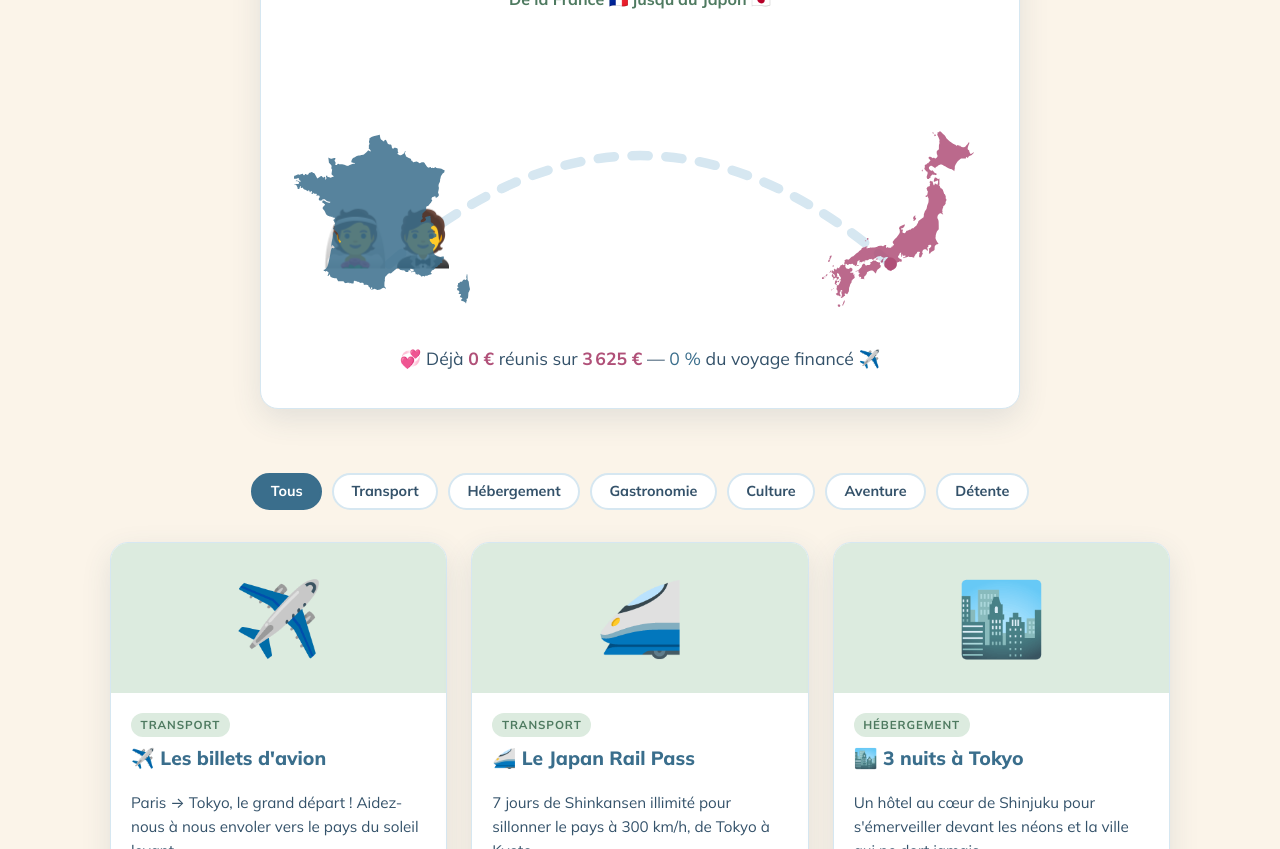
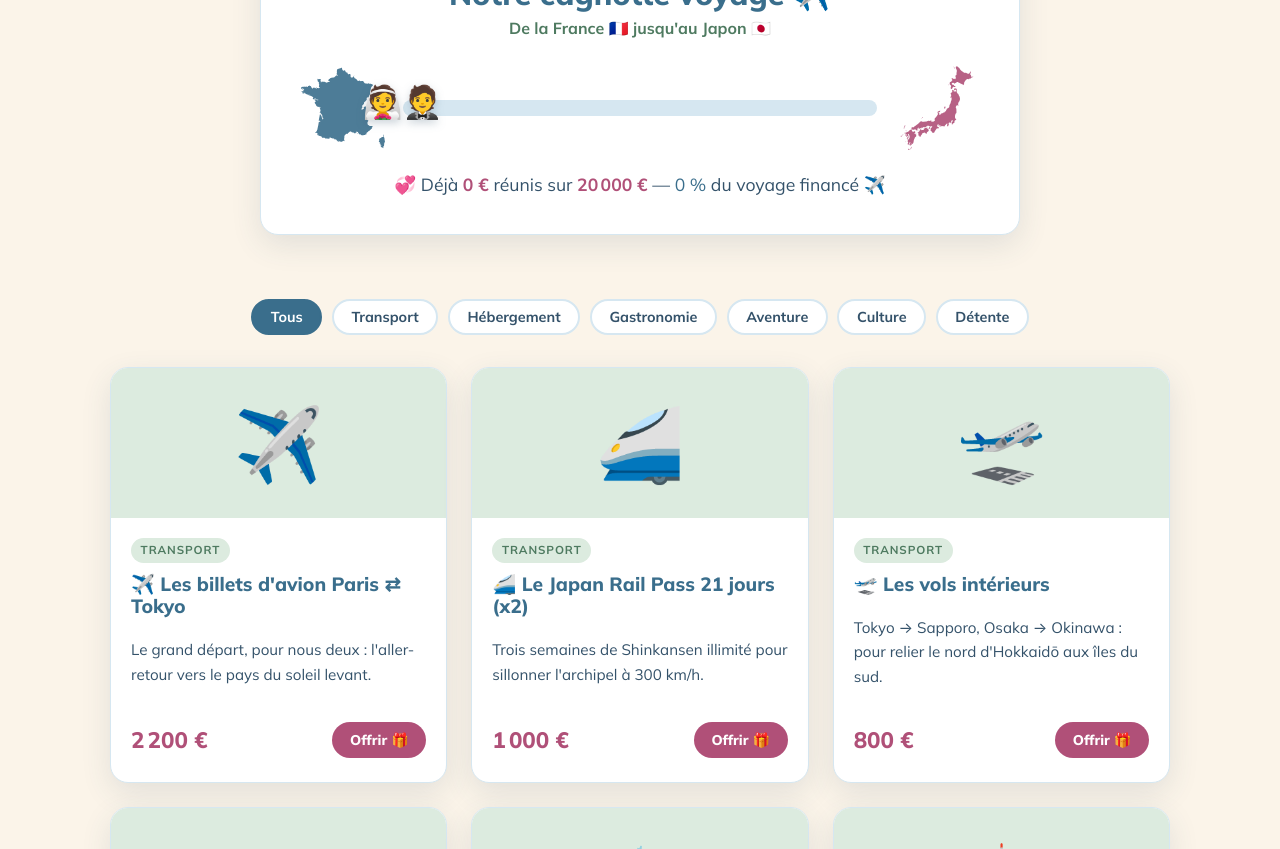
Before and after one commit to arthur-carpentier/mariage-arthur-mathilde, a plain HTML site: page index.html in a window 1280 px wide. Shown: the part 730-1579 px from the top of the page. Drawn offline with Linux system fonts and the light colour scheme.

Commit message:
Voyage 2 mois (20 000 €) + jauge en barre de progression
- gifts.json : nouvelle liste de 46 activités couvrant tout le Japon
  (Hokkaidō → Okinawa), pour un total exact de 20 000 €
- Remplace la courbe SVG par une barre de progression horizontale :
  silhouettes France/Japon aux extrémités, remplissage dégradé et couple
  de mariés qui progresse, animé par transition CSS
- intro mise à jour (périple de deux mois à travers le Japon)

Co-Authored-By: Claude Opus 4.8 <noreply@anthropic.com>
Claude-Session: https://claude.ai/code/session_01XV7JCNyud5rx6YitTdXdCZ

```diff
--- a/css/style.css
+++ b/css/style.css
@@ -87,41 +87,60 @@ h1, h2, h3 {
   box-shadow: var(--shadow);
 }
 .journey__title { font-size: clamp(1.4rem, 4vw, 1.9rem); }
-.journey__sub { margin: 0.25rem 0 0.5rem; color: var(--color-green); font-weight: 700; }
-.journey__map {
-  position: relative;
+.journey__sub { margin: 0.25rem 0 1.5rem; color: var(--color-green); font-weight: 700; }
+.journey__bar {
+  display: flex;
+  align-items: center;
+  gap: clamp(0.5rem, 2.5vw, 1.1rem);
   width: 100%;
-  margin: 0.5rem auto 0.25rem;
 }
-.journey__route { width: 100%; height: auto; display: block; overflow: visible; }
-#journey-couple { transition: none; }
 .journey__country {
-  position: absolute;
-  bottom: 8%;
-  width: 26%;
-  aspect-ratio: 1 / 1;
-  opacity: 0.85;
+  flex: none;
+  width: clamp(54px, 13vw, 84px);
+  height: clamp(54px, 13vw, 84px);
+  opacity: 0.9;
   -webkit-mask-repeat: no-repeat;
   mask-repeat: no-repeat;
-  -webkit-mask-position: center bottom;
-  mask-position: center bottom;
+  -webkit-mask-position: center;
+  mask-position: center;
   -webkit-mask-size: contain;
   mask-size: contain;
-  pointer-events: none;
 }
 .journey__country--fr {
-  left: -1%;
   background-color: var(--color-blue);
   -webkit-mask-image: url('../assets/france.svg');
   mask-image: url('../assets/france.svg');
 }
 .journey__country--jp {
-  right: -1%;
   background-color: var(--color-rose);
   -webkit-mask-image: url('../assets/japan.svg');
   mask-image: url('../assets/japan.svg');
 }
-.journey__label { margin: 0.75rem 0 0; font-size: 1.1rem; }
+.journey__track {
+  position: relative;
+  flex: 1;
+  height: 16px;
+  background: var(--color-blue-light);
+  border-radius: 999px;
+}
+.journey__fill {
+  height: 100%;
+  width: 0;
+  border-radius: 999px;
+  background: linear-gradient(90deg, var(--color-green), var(--color-rose));
+  transition: width 1.5s cubic-bezier(0.22, 1, 0.36, 1);
+}
+.journey__couple {
+  position: absolute;
+  top: 50%;
+  left: 0;
+  transform: translate(-50%, -62%);
+  font-size: clamp(1.5rem, 5vw, 2rem);
+  white-space: nowrap;
+  filter: drop-shadow(0 3px 4px rgba(52, 82, 106, 0.25));
+  transition: left 1.5s cubic-bezier(0.22, 1, 0.36, 1);
+}
+.journey__label { margin: 1.25rem 0 0; font-size: 1.1rem; }
 .journey__label strong { color: var(--color-rose); }
 .journey__label .pct { color: var(--color-blue); }
 
--- a/data/config.json
+++ b/data/config.json
@@ -2,7 +2,7 @@
   "couple": {
     "names": "Arthur & Mathilde",
     "subtitle": "Notre voyage de noces au Japon 🗾",
-    "intro": "Pour notre mariage, plutôt qu'une liste classique, nous rêvons d'un voyage au Japon. Chaque activité ci-dessous est une étape de ce voyage : vous pouvez nous en offrir une partie ou la totalité, ou simplement participer librement. Merci du fond du cœur 💛",
+    "intro": "Pour notre mariage, plutôt qu'une liste classique, nous rêvons d'un grand voyage de deux mois à travers tout le Japon, du nord sauvage d'Hokkaidō aux plages d'Okinawa. Chaque activité ci-dessous est une étape de ce périple : vous pouvez nous en offrir une partie ou la totalité, ou simplement participer librement. Merci du fond du cœur 💛",
     "weddingDate": ""
   },
   "progress": {
--- a/data/gifts.json
+++ b/data/gifts.json
@@ -1,128 +1,317 @@
 {
   "gifts": [
     {
-      "id": "vols",
+      "id": "vols-paris-tokyo",
       "emoji": "✈️",
-      "title": "Les billets d'avion",
-      "description": "Paris → Tokyo, le grand départ ! Aidez-nous à nous envoler vers le pays du soleil levant.",
-      "price": 1200,
+      "title": "Les billets d'avion Paris ⇄ Tokyo",
+      "description": "Le grand départ, pour nous deux : l'aller-retour vers le pays du soleil levant.",
+      "price": 2200,
       "category": "Transport",
       "image": ""
     },
     {
-      "id": "jrpass",
+      "id": "jr-pass",
       "emoji": "🚄",
-      "title": "Le Japan Rail Pass",
-      "description": "7 jours de Shinkansen illimité pour sillonner le pays à 300 km/h, de Tokyo à Kyoto.",
-      "price": 320,
+      "title": "Le Japan Rail Pass 21 jours (x2)",
+      "description": "Trois semaines de Shinkansen illimité pour sillonner l'archipel à 300 km/h.",
+      "price": 1000,
       "category": "Transport",
       "image": ""
     },
     {
-      "id": "hotel-tokyo",
-      "emoji": "🏙️",
-      "title": "3 nuits à Tokyo",
-      "description": "Un hôtel au cœur de Shinjuku pour s'émerveiller devant les néons et la ville qui ne dort jamais.",
+      "id": "vols-interieurs",
+      "emoji": "🛫",
+      "title": "Les vols intérieurs",
+      "description": "Tokyo → Sapporo, Osaka → Okinawa : pour relier le nord d'Hokkaidō aux îles du sud.",
+      "price": 800,
+      "category": "Transport",
+      "image": ""
+    },
+    {
+      "id": "location-voiture",
+      "emoji": "🚗",
+      "title": "La location de voiture",
+      "description": "Pour explorer librement la campagne d'Hokkaidō et les routes côtières.",
+      "price": 450,
+      "category": "Transport",
+      "image": ""
+    },
+    {
+      "id": "ferries",
+      "emoji": "🛳️",
+      "title": "Les ferries vers les îles",
+      "description": "Traverser les mers intérieures pour rejoindre Miyajima, Naoshima et les petites îles.",
+      "price": 250,
+      "category": "Transport",
+      "image": ""
+    },
+    {
+      "id": "tokyo",
+      "emoji": "🗼",
+      "title": "6 nuits à Tokyo",
+      "description": "Au cœur de Shinjuku, pour s'émerveiller devant les néons d'une ville qui ne dort jamais.",
+      "price": 1300,
+      "category": "Hébergement",
+      "image": ""
+    },
+    {
+      "id": "hakone",
+      "emoji": "♨️",
+      "title": "Ryokan & onsen à Hakone (2 nuits)",
+      "description": "Bains thermaux et vue sur le Mont Fuji, dans une auberge traditionnelle.",
+      "price": 900,
+      "category": "Hébergement",
+      "image": ""
+    },
+    {
+      "id": "koya",
+      "emoji": "⛩️",
+      "title": "Nuit au temple, Mont Kōya (2 nuits)",
+      "description": "Un shukubo : dormir chez les moines, méditer et partager la cuisine bouddhiste.",
+      "price": 500,
+      "category": "Hébergement",
+      "image": ""
+    },
+    {
+      "id": "kyoto-ryokan",
+      "emoji": "🏯",
+      "title": "Ryokan traditionnel à Kyoto (5 nuits)",
+      "description": "Tatamis, futons et jardin zen, au cœur de l'ancienne capitale impériale.",
+      "price": 1600,
+      "category": "Hébergement",
+      "image": ""
+    },
+    {
+      "id": "osaka",
+      "emoji": "🌃",
+      "title": "4 nuits à Osaka",
+      "description": "La capitale de la street food, base idéale pour rayonner dans le Kansai.",
+      "price": 800,
+      "category": "Hébergement",
+      "image": ""
+    },
+    {
+      "id": "kanazawa",
+      "emoji": "🎎",
+      "title": "3 nuits à Kanazawa",
+      "description": "Jardins, geishas et artisanat : le Japon raffiné de la côte de la mer du Japon.",
+      "price": 500,
+      "category": "Hébergement",
+      "image": ""
+    },
+    {
+      "id": "takayama",
+      "emoji": "🏔️",
+      "title": "3 nuits à Takayama (Alpes japonaises)",
+      "description": "Villages de montagne aux maisons centenaires, au cœur des Alpes du Japon.",
+      "price": 500,
+      "category": "Hébergement",
+      "image": ""
+    },
+    {
+      "id": "hiroshima",
+      "emoji": "🕊️",
+      "title": "3 nuits à Hiroshima",
+      "description": "Ville de mémoire et de paix, porte d'entrée vers l'île sacrée de Miyajima.",
       "price": 450,
       "category": "Hébergement",
       "image": ""
     },
     {
-      "id": "ryokan-kyoto",
-      "emoji": "🏯",
-      "title": "Une nuit en ryokan à Kyoto",
-      "description": "Auberge traditionnelle avec tatamis, futon et bain onsen privatif. L'expérience japonaise par excellence.",
-      "price": 280,
+      "id": "sapporo",
+      "emoji": "🌲",
+      "title": "5 nuits à Sapporo (Hokkaidō)",
+      "description": "Le grand nord sauvage : nature, volcans et la meilleure bière du Japon.",
+      "price": 950,
       "category": "Hébergement",
       "image": ""
     },
     {
-      "id": "hotel-osaka",
-      "emoji": "🌃",
-      "title": "3 nuits à Osaka",
-      "description": "La capitale de la street food ! De quoi se poser entre deux festins de takoyaki.",
-      "price": 390,
+      "id": "okinawa-sejour",
+      "emoji": "🏝️",
+      "title": "6 nuits à Okinawa",
+      "description": "Eaux turquoise et plages de sable blanc, pour clôturer le voyage en douceur.",
+      "price": 1250,
       "category": "Hébergement",
       "image": ""
     },
     {
-      "id": "sushi",
+      "id": "capsule",
+      "emoji": "🛏️",
+      "title": "Une nuit en hôtel capsule",
+      "description": "L'expérience insolite et futuriste d'une nuit dans une capsule japonaise.",
+      "price": 100,
+      "category": "Hébergement",
+      "image": ""
+    },
+    {
+      "id": "auberges",
+      "emoji": "🧳",
+      "title": "Auberges & étapes diverses",
+      "description": "Toutes les petites nuits d'étape entre deux grandes villes, au fil de la route.",
+      "price": 300,
+      "category": "Hébergement",
+      "image": ""
+    },
+    {
+      "id": "omakase",
       "emoji": "🍣",
-      "title": "Un dîner gastronomique de sushis",
-      "description": "Un omakase d'exception au comptoir, préparé sous nos yeux par un maître sushi.",
-      "price": 180,
+      "title": "Un omakase au comptoir",
+      "description": "Le grand jeu : des sushis d'exception préparés sous nos yeux par un maître.",
+      "price": 250,
       "category": "Gastronomie",
       "image": ""
     },
     {
-      "id": "ramen-tour",
+      "id": "wagyu",
+      "emoji": "🥩",
+      "title": "Un dîner de bœuf wagyu de Kobe",
+      "description": "La viande la plus persillée du monde, fondante à souhait.",
+      "price": 220,
+      "category": "Gastronomie",
+      "image": ""
+    },
+    {
+      "id": "kaiseki",
+      "emoji": "🥢",
+      "title": "Un kaiseki à Kyoto",
+      "description": "La haute gastronomie japonaise : un menu raffiné au rythme des saisons.",
+      "price": 300,
+      "category": "Gastronomie",
+      "image": ""
+    },
+    {
+      "id": "crabe-hokkaido",
+      "emoji": "🦀",
+      "title": "Un festin de crabe royal à Hokkaidō",
+      "description": "Le crabe géant du nord, spécialité des mers froides de l'île.",
+      "price": 200,
+      "category": "Gastronomie",
+      "image": ""
+    },
+    {
+      "id": "cours-cuisine",
+      "emoji": "🍱",
+      "title": "Un cours de cuisine japonaise",
+      "description": "Apprendre à rouler des sushis et préparer un vrai bento pour le ramener à la maison.",
+      "price": 150,
+      "category": "Gastronomie",
+      "image": ""
+    },
+    {
+      "id": "ramen-streetfood",
       "emoji": "🍜",
-      "title": "Tournée des ramens",
-      "description": "Une journée à dénicher les meilleurs bols de ramen dans les ruelles de la ville.",
-      "price": 60,
+      "title": "Tournée des ramen & street food",
+      "description": "Des ruelles de Tokyo au Dotonbori d'Osaka : ramen, takoyaki, okonomiyaki...",
+      "price": 130,
       "category": "Gastronomie",
       "image": ""
     },
     {
       "id": "the-matcha",
       "emoji": "🍵",
-      "title": "Cérémonie du thé matcha",
-      "description": "Une parenthèse zen pour découvrir le rituel ancestral du thé dans un jardin de Kyoto.",
-      "price": 80,
-      "category": "Culture",
+      "title": "Une cérémonie du thé matcha",
+      "description": "Le rituel ancestral du thé, dans la quiétude d'un jardin de Kyoto.",
+      "price": 100,
+      "category": "Gastronomie",
       "image": ""
     },
     {
-      "id": "plongee",
+      "id": "sake",
+      "emoji": "🍶",
+      "title": "Une dégustation de saké",
+      "description": "Visite d'une brasserie traditionnelle et dégustation des meilleurs crus.",
+      "price": 100,
+      "category": "Gastronomie",
+      "image": ""
+    },
+    {
+      "id": "repas-quotidien",
+      "emoji": "🍙",
+      "title": "Nos repas du quotidien (2 mois)",
+      "description": "Tous les petits-déjeuners, déjeuners et dîners du voyage. Le carburant des aventuriers !",
+      "price": 1105,
+      "category": "Gastronomie",
+      "image": ""
+    },
+    {
+      "id": "plongee-okinawa",
       "emoji": "🤿",
       "title": "Plongée sous-marine à Okinawa",
-      "description": "Explorer les récifs coralliens et les eaux turquoise des îles du sud du Japon.",
-      "price": 220,
+      "description": "Explorer les récifs coralliens et les eaux cristallines des îles du sud.",
+      "price": 300,
       "category": "Aventure",
       "image": ""
     },
     {
-      "id": "fuji",
+      "id": "mont-fuji",
       "emoji": "🗻",
-      "title": "Excursion au Mont Fuji",
-      "description": "Une journée face au sommet mythique du Japon, entre lacs et sources chaudes.",
-      "price": 150,
+      "title": "L'ascension du Mont Fuji",
+      "description": "Gravir de nuit le sommet sacré pour voir le lever du soleil depuis le toit du Japon.",
+      "price": 200,
+      "category": "Aventure",
+      "image": ""
+    },
+    {
+      "id": "ski-niseko",
+      "emoji": "🎿",
+      "title": "Ski à Niseko (Hokkaidō)",
+      "description": "La meilleure poudreuse du monde, sur les pentes du nord du Japon.",
+      "price": 650,
       "category": "Aventure",
       "image": ""
     },
     {
       "id": "kimono",
       "emoji": "👘",
-      "title": "Journée en kimono",
-      "description": "Se vêtir de kimonos traditionnels et déambuler dans les quartiers historiques de Kyoto.",
+      "title": "Une journée en kimono à Kyoto",
+      "description": "Se vêtir de kimonos traditionnels et déambuler dans les ruelles d'Higashiyama.",
       "price": 90,
       "category": "Culture",
       "image": ""
     },
     {
-      "id": "onsen",
-      "emoji": "♨️",
-      "title": "Une journée aux onsen",
-      "description": "Détente absolue dans les bains thermaux volcaniques, au milieu de la nature.",
-      "price": 70,
+      "id": "fushimi-inari",
+      "emoji": "⛩️",
+      "title": "Les mille torii de Fushimi Inari",
+      "description": "Gravir la montagne sacrée à travers des milliers de portails vermillon.",
+      "price": 40,
+      "category": "Culture",
+      "image": ""
+    },
+    {
+      "id": "singes-neiges",
+      "emoji": "🐒",
+      "title": "Les singes des neiges de Jigokudani",
+      "description": "Observer les macaques se prélasser dans les bains chauds en pleine montagne.",
+      "price": 80,
       "category": "Détente",
       "image": ""
     },
     {
-      "id": "sakura",
-      "emoji": "🌸",
-      "title": "Pique-nique sous les cerisiers",
-      "description": "Un hanami : célébrer la floraison des sakura, un panier garni sous les pétales roses.",
-      "price": 50,
+      "id": "nara",
+      "emoji": "🦌",
+      "title": "Nara et ses daims",
+      "description": "Une journée parmi les daims en liberté et les temples géants de l'ancienne capitale.",
+      "price": 60,
       "category": "Détente",
       "image": ""
     },
     {
-      "id": "torii",
-      "emoji": "⛩️",
-      "title": "Les mille torii de Fushimi Inari",
-      "description": "Gravir la montagne sacrée à travers des milliers de portails vermillon.",
-      "price": 40,
+      "id": "sumo",
+      "emoji": "🥋",
+      "title": "Un tournoi de sumo",
+      "description": "Vibrer dans l'arène devant les colosses du sport national japonais.",
+      "price": 160,
+      "category": "Culture",
+      "image": ""
+    },
+    {
+      "id": "teamlab",
+      "emoji": "🎨",
+      "title": "teamLab, musée numérique à Tokyo",
+      "description": "Se perdre dans des salles d'art immersif et de lumières infinies.",
+      "price": 90,
       "category": "Culture",
       "image": ""
     },
@@ -134,6 +323,96 @@
       "price": 45,
       "category": "Détente",
       "image": ""
+    },
+    {
+      "id": "hanami",
+      "emoji": "🌸",
+      "title": "Un hanami sous les cerisiers",
+      "description": "Pique-niquer sous les sakura en fleurs, un panier garni sous les pétales roses.",
+      "price": 50,
+      "category": "Détente",
+      "image": ""
+    },
+    {
+      "id": "matsuri",
+      "emoji": "🎏",
+      "title": "Un festival traditionnel (matsuri)",
+      "description": "Lanternes, yukatas et stands de rue : plonger dans la ferveur d'un festival local.",
+      "price": 80,
+      "category": "Culture",
+      "image": ""
+    },
+    {
+      "id": "miyajima",
+      "emoji": "⛩️",
+      "title": "Miyajima et son torii flottant",
+      "description": "L'île sacrée et son célèbre portail rouge posé sur la mer.",
+      "price": 100,
+      "category": "Culture",
+      "image": ""
+    },
+    {
+      "id": "churaumi",
+      "emoji": "🐋",
+      "title": "L'aquarium Churaumi (Okinawa)",
+      "description": "Face aux requins-baleines géants, l'un des plus beaux aquariums du monde.",
+      "price": 70,
+      "category": "Détente",
+      "image": ""
+    },
+    {
+      "id": "kumano-kodo",
+      "emoji": "🥾",
+      "title": "Le pèlerinage du Kumano Kodō (3 jours)",
+      "description": "Une randonnée sur les chemins sacrés millénaires, de temple en source chaude.",
+      "price": 500,
+      "category": "Aventure",
+      "image": ""
+    },
+    {
+      "id": "shimanami",
+      "emoji": "🚲",
+      "title": "La Shimanami Kaidō à vélo",
+      "description": "Pédaler d'île en île sur la plus belle véloroute du Japon, au-dessus de la mer.",
+      "price": 130,
+      "category": "Aventure",
+      "image": ""
+    },
+    {
+      "id": "croisiere-tokyo",
+      "emoji": "🚢",
+      "title": "Une croisière dans la baie de Tokyo",
+      "description": "Dîner au fil de l'eau face aux gratte-ciels illuminés.",
+      "price": 350,
+      "category": "Détente",
+      "image": ""
+    },
+    {
+      "id": "helico-tokyo",
+      "emoji": "🚁",
+      "title": "Un survol de Tokyo en hélicoptère",
+      "description": "La mégapole et le Mont Fuji vus du ciel, un souvenir inoubliable.",
+      "price": 450,
+      "category": "Aventure",
+      "image": ""
+    },
+    {
+      "id": "akihabara",
+      "emoji": "🎮",
+      "title": "Akihabara & la pop culture",
+      "description": "Salles d'arcade, mangas et gadgets dans le quartier électrique de Tokyo.",
+      "price": 60,
+      "category": "Culture",
+      "image": ""
+    },
+    {
+      "id": "nature-grues",
+      "emoji": "🦢",
+      "title": "Observation de la nature",
+      "description": "Grues de Hokkaidō, parcs nationaux et grands espaces : le Japon sauvage.",
+      "price": 90,
+      "category": "Aventure",
+      "image": ""
     }
   ]
 }
--- a/index.html
+++ b/index.html
@@ -29,14 +29,13 @@
     <section class="journey" id="journey" aria-label="Progression de la cagnotte">
       <h2 class="journey__title">Notre cagnotte voyage ✈️</h2>
       <p class="journey__sub">De la France 🇫🇷 jusqu'au Japon 🇯🇵</p>
-      <div class="journey__map">
+      <div class="journey__bar">
         <div class="journey__country journey__country--fr" aria-hidden="true"></div>
+        <div class="journey__track">
+          <div class="journey__fill" id="journey-fill"></div>
+          <div class="journey__couple" id="journey-couple" aria-hidden="true">👰🤵</div>
+        </div>
         <div class="journey__country journey__country--jp" aria-hidden="true"></div>
-        <svg class="journey__route" viewBox="0 0 100 46" aria-hidden="true" preserveAspectRatio="xMidYMid meet">
-          <path id="route-bg" d="M 13 36 Q 50 4 87 36" fill="none" stroke="var(--color-blue-light)" stroke-width="1.4" stroke-linecap="round" stroke-dasharray="2.4 2.6" />
-          <path id="route-fg" d="M 13 36 Q 50 4 87 36" fill="none" stroke="var(--color-rose)" stroke-width="1.8" stroke-linecap="round" pathLength="100" stroke-dasharray="100" stroke-dashoffset="100" />
-          <text id="journey-couple" font-size="8" text-anchor="middle" dominant-baseline="central" x="13" y="36">👰🤵</text>
-        </svg>
       </div>
       <p class="journey__label" id="journey-label"></p>
     </section>
--- a/js/app.js
+++ b/js/app.js
@@ -51,27 +51,15 @@ function renderJourney() {
       `<span class="pct">${Math.round(pct)} %</span> du voyage financé ✈️`;
   }
 
-  const route = document.getElementById("route-fg");
+  const fill = document.getElementById("journey-fill");
   const couple = document.getElementById("journey-couple");
-  if (!route || !couple) return;
-  const total = route.getTotalLength();
+  if (!fill || !couple) return;
 
-  // animation douce de 0 % jusqu'à la valeur cible
-  const duration = 1400;
-  let start = null;
-  const ease = (t) => 1 - Math.pow(1 - t, 3); // easeOutCubic
-
-  function frame(ts) {
-    if (start === null) start = ts;
-    const t = Math.min(1, (ts - start) / duration);
-    const cur = pct * ease(t);
-    route.setAttribute("stroke-dashoffset", String(100 - cur));
-    const point = route.getPointAtLength((total * cur) / 100);
-    couple.setAttribute("x", point.x);
-    couple.setAttribute("y", point.y - 4); // posé au-dessus du tracé
-    if (t < 1) requestAnimationFrame(frame);
-  }
-  requestAnimationFrame(frame);
+  // on part de 0 puis on anime vers la cible (transition CSS sur width/left)
+  requestAnimationFrame(() => {
+    fill.style.width = pct + "%";
+    couple.style.left = pct + "%";
+  });
 }
 
 /* ---------- Textes du couple ---------- */
```
